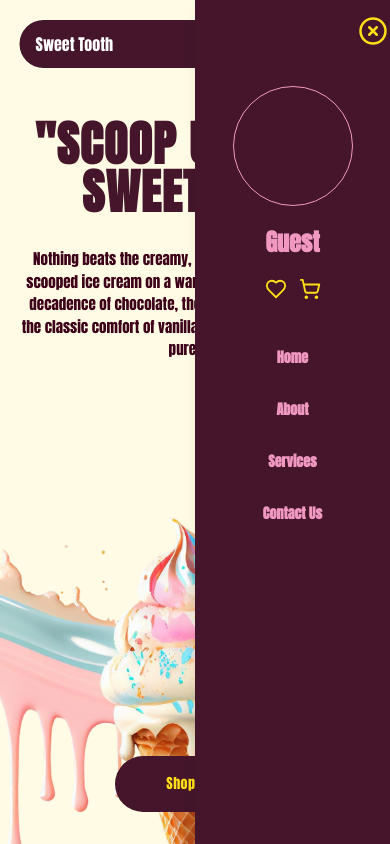
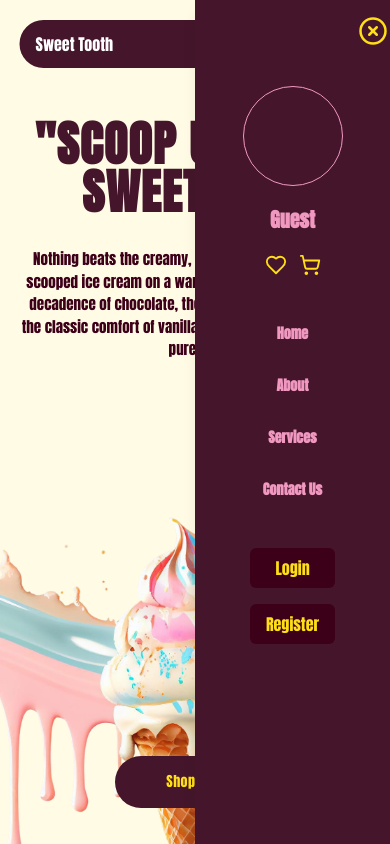
Before and after one commit to corb0140/ice_cream_ecommerce, a React (Vite) app in the folder client/: page / in a window 390 px wide. Both pictures are taken after a click on the button 334 px from the left and 44 px from the top of the page. Built offline with nearby package versions, Linux system fonts and the light colour scheme.

Commit message:
added some animations effects to mobile navbar. added login page

```diff
--- a/client/package.json
+++ b/client/package.json
@@ -16,7 +16,7 @@
     "js-cookie": "^3.0.5",
     "lottie-react": "^2.4.1",
     "lucide-react": "^0.511.0",
-    "motion": "^12.12.1",
+    "motion": "^12.16.0",
     "react": "^19.1.0",
     "react-dom": "^19.1.0",
     "react-redux": "^9.2.0",
--- a/client/src/components/NavModal.jsx
+++ b/client/src/components/NavModal.jsx
@@ -1,5 +1,7 @@
 import { CircleX, Heart, ShoppingCart } from "lucide-react";
 import { Link } from "react-router-dom";
+// eslint-disable-next-line no-unused-vars
+import { motion } from "motion/react";
 
 // Links
 const links = [
@@ -10,8 +12,35 @@ const links = [
 ];
 
 function NavModal({ close }) {
+  const modalVariants = {
+    hidden: { opacity: 0, x: 100 },
+    visible: {
+      opacity: 1,
+      x: 0,
+      transition: {
+        duration: 0.8,
+        type: "spring",
+        stiffness: 100,
+        bounce: 5,
+      },
+    },
+    exit: {
+      opacity: 0,
+      x: 100,
+      transition: {
+        duration: 0.3,
+      },
+    },
+  };
+
   return (
-    <div className="fixed z-100 right-0 h-full w-2/4 bg-wine-berry shadow-lg">
+    <motion.div
+      variants={modalVariants}
+      initial="hidden"
+      animate="visible"
+      exit="exit"
+      className="fixed z-100 right-0 h-full w-2/4 bg-wine-berry shadow-lg"
+    >
       <div className="flex flex-col items-center gap-10 h-full p-4">
         {/* EXIT */}
         <CircleX
@@ -23,8 +52,8 @@ function NavModal({ close }) {
 
         {/* PROFILE, FAVORITES & CART */}
         <div className="flex flex-col gap-5 items-center">
-          <div className="h-30 w-30 rounded-full border border-wewak"></div>
-          <h1 className="text-2xl text-wewak">{"Guest"}</h1>
+          <div className="h-25 w-25 rounded-full border border-wewak"></div>
+          <h1 className="text-xl text-wewak">{"Guest"}</h1>
 
           <ul className="flex items-center gap-3">
             <li>
@@ -50,6 +79,7 @@ function NavModal({ close }) {
               >
                 <Link
                   to={link.path}
+                  onClick={close}
                   className="flex items-center justify-center rounded-md w-full h-9 text-sm font-semibold text-wewak hover:bg-wewak hover:text-livid-brown focus:text-livid-brown"
                 >
                   {link.name}
@@ -58,8 +88,26 @@ function NavModal({ close }) {
             );
           })}
         </ul>
+
+        {/* AUTH */}
+        <div className="flex flex-col gap-4">
+          <Link
+            to="/login"
+            onClick={close}
+            className="flex justify-center bg-toledo text-candle-light rounded-md px-4 py-2 hover:bg-wewak hover:text-livid-brown transition-colors duration-300"
+          >
+            Login
+          </Link>
+          <Link
+            to="/register"
+            onClick={close}
+            className="flex justify-center bg-toledo text-candle-light rounded-md px-4 py-2 hover:bg-wewak hover:text-livid-brown transition-colors duration-300"
+          >
+            Register
+          </Link>
+        </div>
       </div>
-    </div>
+    </motion.div>
   );
 }
 
--- a/client/src/components/Navbar.jsx
+++ b/client/src/components/Navbar.jsx
@@ -1,5 +1,5 @@
 import { useState } from "react";
-// import { motion } from "framer-motion";
+import { AnimatePresence } from "motion/react";
 // import { useNavigate } from "react-router-dom";
 import { Menu } from "lucide-react";
 
@@ -20,13 +20,16 @@ function Navbar() {
         </button>
       </nav>
 
+      <AnimatePresence>
         {isOpen && (
           <NavModal
+            key={"nav-modal"}
             close={() => {
               setIsOpen(!isOpen);
             }}
           />
         )}
+      </AnimatePresence>
     </>
   );
 }
--- a/client/src/index.css
+++ b/client/src/index.css
@@ -18,6 +18,7 @@
   html {
     font-size: 16px;
     scroll-behavior: smooth;
+    background-color: var(--color-early-dawn);
   }
 
   body {
--- a/client/src/pages/HomePage.jsx
+++ b/client/src/pages/HomePage.jsx
@@ -1,10 +1,12 @@
 import ice_cream_banner from "@/assets/imgs/ice-cream-banner.png";
+
+import { Link } from "react-router-dom";
 
 function HomePage() {
   return (
     <div
       id="hero_banner"
-      className="bg-early-dawn h-[100vh] w-full flex flex-col items-center relative overflow-hidden"
+      className="h-[100vh] w-full flex flex-col items-center relative overflow-hidden"
     >
       <div className="relative top-[120px] flex flex-col items-center gap-8 px-5">
         <h1 className="uppercase font-bold text-wine-berry text-5xl text-center tracking-wide">
@@ -27,9 +29,14 @@ function HomePage() {
             className="h-100 w-full object-cover"
           />
 
-          <button className="bg-wine-berry rounded-full h-14 w-40 text-candle-light text-sm tracking-wide absolute top-60">
-            Shop Now
-          </button>
+          <Link
+            to="/products"
+            className="bg-wine-berry rounded-full h-13 w-40 absolute top-60 flex items-center justify-center"
+          >
+            <span className="text-candle-light text-sm tracking-wide">
+              Shop Now
+            </span>
+          </Link>
         </div>
       </div>
     </div>
--- /dev/null
+++ b/client/src/pages/LoginPage.jsx
@@ -0,0 +1,7 @@
+import React from "react";
+
+function LoginPage() {
+  return <div>LoginPage</div>;
+}
+
+export default LoginPage;
--- /dev/null
+++ b/client/src/pages/ProductsPage.jsx
@@ -0,0 +1,7 @@
+import React from "react";
+
+function ProductsPage() {
+  return <div>ProductsPage</div>;
+}
+
+export default ProductsPage;
--- a/client/src/router/routes.jsx
+++ b/client/src/router/routes.jsx
@@ -2,11 +2,17 @@ import { BrowserRouter as Router, Routes, Route } from "react-router-dom";
 import Layout from "@/components/Layout";
 
 import HomePage from "@/pages/HomePage";
+import LoginPage from "../pages/LoginPage";
+import ProductsPage from "@/pages/ProductsPage";
 
 function AppRouter() {
   //   const adminRoute = [];
 
-  const routes = [{ path: "/", element: <HomePage /> }];
+  const routes = [
+    { path: "/", element: <HomePage /> },
+    { path: "/login", element: <LoginPage /> },
+    { path: "/products", element: <ProductsPage /> },
+  ];
 
   return (
     <Router>
```
Also changed, not shown: 1 other file (tests, documents, lock files or other folders). Lines whose indentation alone changed are shown as unchanged.
